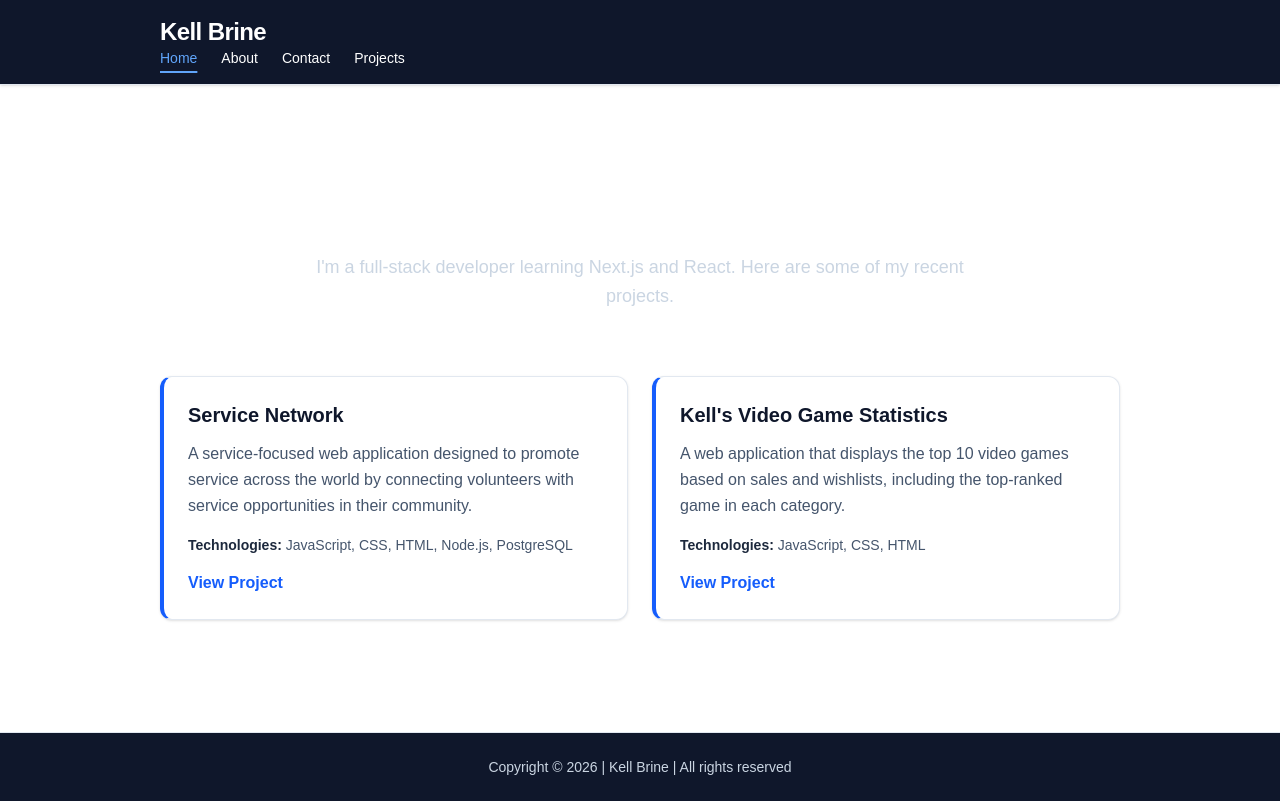
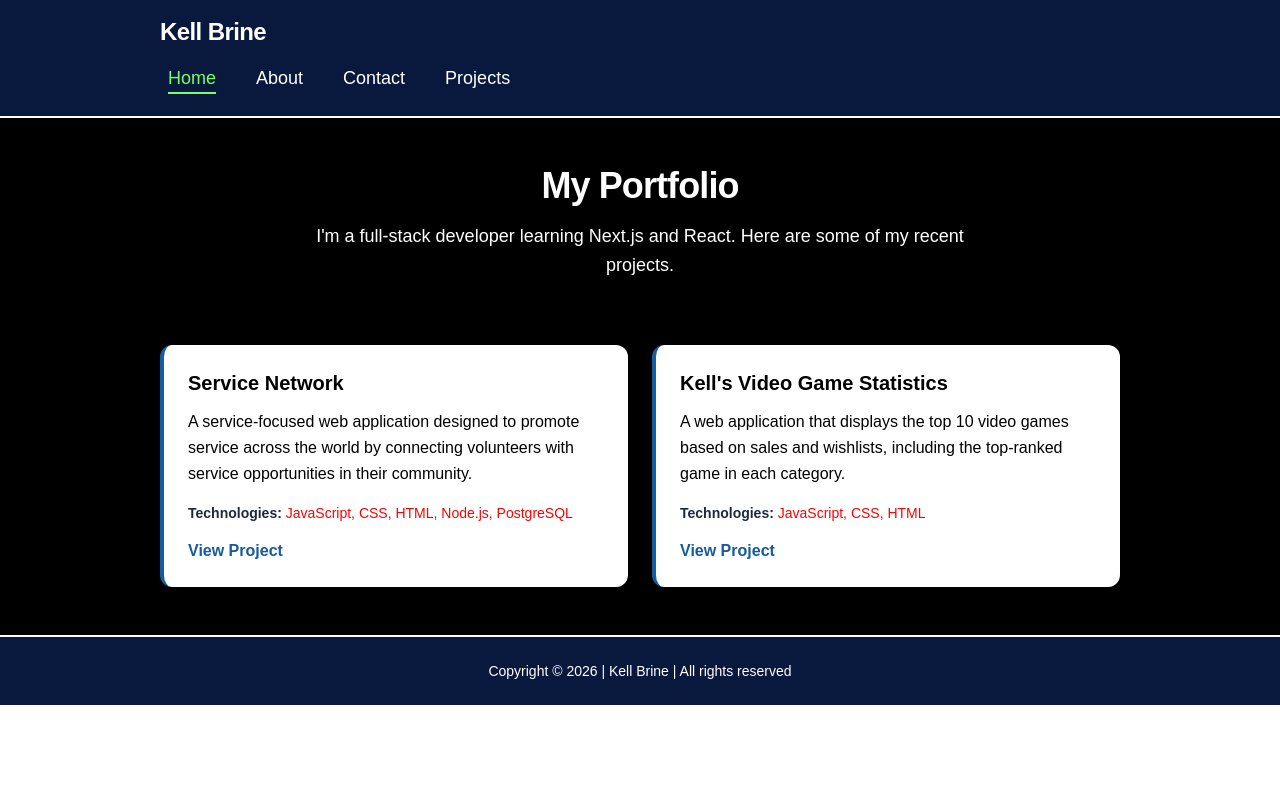
Before and after one commit to schoolonlyaccount/wdd430-portfolio, a Next.js app: page / in a window 1280 px wide. Built offline with nearby package versions, Linux system fonts and the light colour scheme.

Commit message:
Added a more polished styling

```diff
--- a/app/about/page.tsx
+++ b/app/about/page.tsx
@@ -3,12 +3,12 @@ import SkillsCard from "@/components/SkillsCard";
 export default function About() {
     return (
         <main className="mx-auto max-w-5xl px-4 py-12 text-white sm:px-6 lg:px-8">
-            <section className="py-12 text-center sm:py-16">
-                <h2 className="mb-4 text-4xl font-bold tracking-tight text-white">About Me</h2>
-                <p className="mx-auto max-w-2xl text-lg leading-relaxed text-slate-300">
+            <div className="text-center mb-12 sm:mb-16 text-white">
+                <h2 className="mb-4 text-4xl font-bold tracking-tight">About Me</h2>
+                <p className="mx-auto max-w-2xl text-lg leading-relaxed">
                     This about page shares more information about my background and work.
                 </p>
-            </section>
+            </div>
 
             <SkillsCard
                 title="Technical Language Skills"
--- a/app/contact/page.tsx
+++ b/app/contact/page.tsx
@@ -1,9 +1,9 @@
 export default function Contact() {
     return (
         <main className="mx-auto max-w-5xl px-4 py-12 text-white sm:px-6 lg:px-8">
-            <section className="py-12 text-center sm:py-16">
-                <h1 className="mb-4 text-4xl font-bold tracking-tight text-white">Contact Me</h1>
-            </section>
+            <div className="text-center mb-12 sm:mb-16 text-white">
+                <h1 className="mb-4 text-4xl font-bold tracking-tight">Contact Me</h1>
+            </div>
         </main>
     );
 }
--- a/app/globals.css
+++ b/app/globals.css
@@ -3,6 +3,12 @@
 :root {
   --background: #ffffff;
   --foreground: #171717;
+
+  --primary-color: #09193e;
+  --secondary-color: #155c9d;
+  --hover-color1: #fb58fe;
+  --hover-color2: #7c2b7d;
+  --active-color: #75ff6b;
 }
 
 @theme inline {
@@ -26,8 +32,18 @@ body {
 }
 
 .active {
-  color: rgb(96 165 250);
+  color: var(--active-color);
   text-decoration: underline;
   text-decoration-thickness: 2px;
   text-underline-offset: 8px;
 }
+
+.active,
+.inactive {
+  padding: 0.5rem;
+}
+
+.inactive:hover {
+  color: var(--hover-color1);
+  transition: color 0.5s ease;
+}
--- a/app/layout.tsx
+++ b/app/layout.tsx
@@ -53,11 +53,13 @@ export const metadata: Metadata = {
 
 export default function RootLayout({ children }: { children: React.ReactNode; }) {
   return (
-    <html lang="en" className={`${geistSans.variable} ${geistMono.variable} h-full bg-black antialiased`}>
-      <body className="min-h-full bg-black flex flex-col">
+    <html lang="en" className={`${geistSans.variable} ${geistMono.variable} h-full antialiased`}>
+      <body>
         <Header />
 
-        {children}
+        <div className="bg-black">
+          {children}
+        </div>
 
         <Footer />
       </body>
--- a/app/page.tsx
+++ b/app/page.tsx
@@ -90,12 +90,13 @@ const projects = [
 export default function Home() {
   return (
     <main className="mx-auto max-w-5xl px-4 py-12 text-white sm:px-6 lg:px-8">
-      <section className="py-12 text-center sm:py-16">
-        <h1 className="mb-4 text-4xl font-bold tracking-tight text-white">My Portfolio</h1>
-        <p className="mx-auto max-w-2xl text-lg leading-relaxed text-slate-300">
+      <div className="text-center mb-12 sm:mb-16 text-white">
+        <h1 className="mb-4 text-4xl font-bold tracking-tight">My Portfolio</h1>
+        <p className="mx-auto max-w-2xl text-lg leading-relaxed">
           I'm a full-stack developer learning Next.js and React. Here are some of my recent projects.
         </p>
-      </section>
+      </div>
+
       <ProjectList projects={projects} />
     </main>
   );
--- a/app/projects/layout.tsx
+++ b/app/projects/layout.tsx
@@ -8,19 +8,19 @@ export default function ProjectsLayout({ children, }: { children: React.ReactNod
 
     return (
         <section>
-            <nav aria-label="Projects" className="mx-auto max-w-5xl px-4 py-4 sm:px-6 lg:px-8">
-                <ul className="flex gap-6 border-b border-gray-200 pb-3 text-sm font-medium dark:border-gray-700">
+            <nav aria-label="Projects" className="mx-auto max-w-5xl px-4 sm:px-6 lg:px-8 py-4">
+                <ul className="flex gap-6 border-b border-white pb-5 text-sm font-medium">
                     <li>
                         <Link
                             href="/projects"
-                            className={pathname === '/projects' ? 'active' : ''}
+                            className={pathname === '/projects' ? 'active' : 'inactive'}
                             aria-current={pathname === '/projects' ? 'page' : undefined}
                         >Projects</Link>
                     </li>
                     <li>
                         <Link
                             href="/projects/settings"
-                            className={pathname === '/projects/settings' ? 'active' : ''}
+                            className={pathname === '/projects/settings' ? 'active' : 'inactive'}
                             aria-current={pathname === '/projects/settings' ? 'page' : undefined}
                         >Settings</Link>
                     </li>
--- a/components/Footer.tsx
+++ b/components/Footer.tsx
@@ -1,6 +1,6 @@
 export default function Footer() {
     return (
-        <footer className="mt-16 border-t border-slate-200 bg-slate-900 py-6 text-slate-300">
+        <footer className="border-t-2 border-white bg-[var(--primary-color)] py-6 text-white">
             <div className="mx-auto max-w-5xl px-4 text-center sm:px-6 lg:px-8">
                 <p className="text-sm">Copyright © {new Date().getFullYear()} | Kell Brine | All rights reserved</p>
             </div>
--- a/components/Header.tsx
+++ b/components/Header.tsx
@@ -2,13 +2,12 @@ import NavLinks from './NavLinks';
 
 export default function Header() {
     return (
-        <header className="border-b border-slate-200 bg-slate-900 py-4 text-white shadow-sm">
-            <div id="header-title" className="mx-auto max-w-5xl px-4 text-2xl font-bold tracking-tight sm:px-6 lg:px-8">
+        <header className="border-b-2 border-white bg-[var(--primary-color)] py-4 text-white shadow-sm">
+            <div id="header-title" className="mx-auto max-w-5xl text-2xl font-bold tracking-tight px-4 sm:px-6 lg:px-8">
                 Kell Brine
             </div>
-            <nav className="mx-auto flex max-w-5xl items-center justify-between px-4 sm:px-6 lg:px-8">
-                <NavLinks />
-            </nav>
+
+            <NavLinks />
         </header>
     );
 }
--- a/components/NavLinks.tsx
+++ b/components/NavLinks.tsx
@@ -7,33 +7,33 @@ export default function NavLinks() {
     const pathname = usePathname();
 
     return (
-        <nav aria-label="Primary">
-            <ul className="flex gap-6 text-sm font-medium">
+        <nav aria-label="Primary" className="mx-auto flex max-w-5xl items-center justify-between px-4 sm:px-6 lg:px-8 mt-2 py-2">
+            <ul className="flex gap-6 text-lg font-medium">
                 <li>
                     <Link
                         href="/"
-                        className={pathname === '/' ? 'active' : ''}
+                        className={pathname === '/' ? 'active' : 'inactive'}
                         aria-current={pathname === '/' ? 'page' : undefined}
                     >Home</Link>
                 </li>
                 <li>
                     <Link
                         href="/about"
-                        className={pathname === '/about' ? 'active' : ''}
+                        className={pathname === '/about' ? 'active' : 'inactive'}
                         aria-current={pathname === '/about' ? 'page' : undefined}
                     >About</Link>
                 </li>
                 <li>
                     <Link
                         href="/contact"
-                        className={pathname === '/contact' ? 'active' : ''}
+                        className={pathname === '/contact' ? 'active' : 'inactive'}
                         aria-current={pathname === '/contact' ? 'page' : undefined}
                     >Contact</Link>
                 </li>
                 <li>
                     <Link
                         href="/projects"
-                        className={pathname === '/projects' ? 'active' : ''}
+                        className={pathname === '/projects' ? 'active' : 'inactive'}
                         aria-current={pathname === '/projects' ? 'page' : undefined}
                     >Projects</Link>
                 </li>
--- a/components/ProjectCard.tsx
+++ b/components/ProjectCard.tsx
@@ -7,15 +7,16 @@ interface ProjectCardProps {
 
 export default function ProjectCard({ title, description, technologies, link }: ProjectCardProps) {
     return (
-        <article className="rounded-xl border border-slate-200 border-l-4 border-l-blue-600 bg-white p-6 shadow-sm transition-all duration-200 hover:-translate-y-1 hover:shadow-md">
-            <h3 className="mb-3 text-xl font-bold text-slate-900">{title}</h3>
-            <p className="mb-4 leading-relaxed text-slate-600">{description}</p>
-            <p className="text-sm text-slate-600">
+        <article className="rounded-xl border-l-4 border-l-[var(--secondary-color)] bg-white p-6 shadow-sm transition-all duration-200 hover:-translate-y-0.5 hover:shadow-md">
+            <h2 className="mb-3 text-xl font-bold text-black">{title}</h2>
+            <p className="mb-4 leading-relaxed text-black">{description}</p>
+            <p className="text-sm text-[red]">
                 <strong className="font-semibold text-slate-800">Technologies:</strong> {technologies.join(', ')}
             </p>
+
             {link && (
                 <p className="mt-4">
-                    <a href={link} target="_blank" rel="noopener noreferrer" className="font-semibold text-blue-600 transition-colors hover:text-blue-700 hover:underline">View Project</a>
+                    <a href={link} target="_blank" rel="noopener noreferrer" className="font-semibold text-[var(--secondary-color)] transition-colors hover:text-[var(--hover-color2)]">View Project</a>
                 </p>
             )}
         </article>
--- a/components/SkillsCard.tsx
+++ b/components/SkillsCard.tsx
@@ -5,14 +5,14 @@ interface Skill {
 
 export default function SkillsCard({ title, skills }: Skill) {
     return (
-        <div className="mt-8 rounded-xl border border-slate-200 bg-white p-6 shadow-sm">
-            <h2 className="mb-5 text-2xl font-bold tracking-tight text-slate-900">
+        <div className="rounded-xl border-l-4 border-l-[var(--secondary-color)] bg-white p-6 shadow-sm transition-all duration-200 hover:-translate-y-0.5 hover:shadow-md">
+            <h2 className="mb-5 text-2xl font-bold tracking-tight text-black">
                 {title}
             </h2>
 
             <div className="flex flex-wrap gap-2">
                 {skills.map((skill) => (
-                    <span key={skill} className="rounded-md border border-slate-200 bg-slate-50 px-3 py-1.5 text-sm font-medium text-slate-700 transition-colors hover:border-blue-200 hover:bg-blue-50 hover:text-blue-700">
+                    <span key={skill} className="rounded-md border border-slate-200 bg-slate-50 px-3 py-1.5 text-sm font-medium text-[red]">
                         {skill}
                     </span>
                 ))}
```
Also changed, not shown: app/projects/page.tsx (+7 -7 lines).
